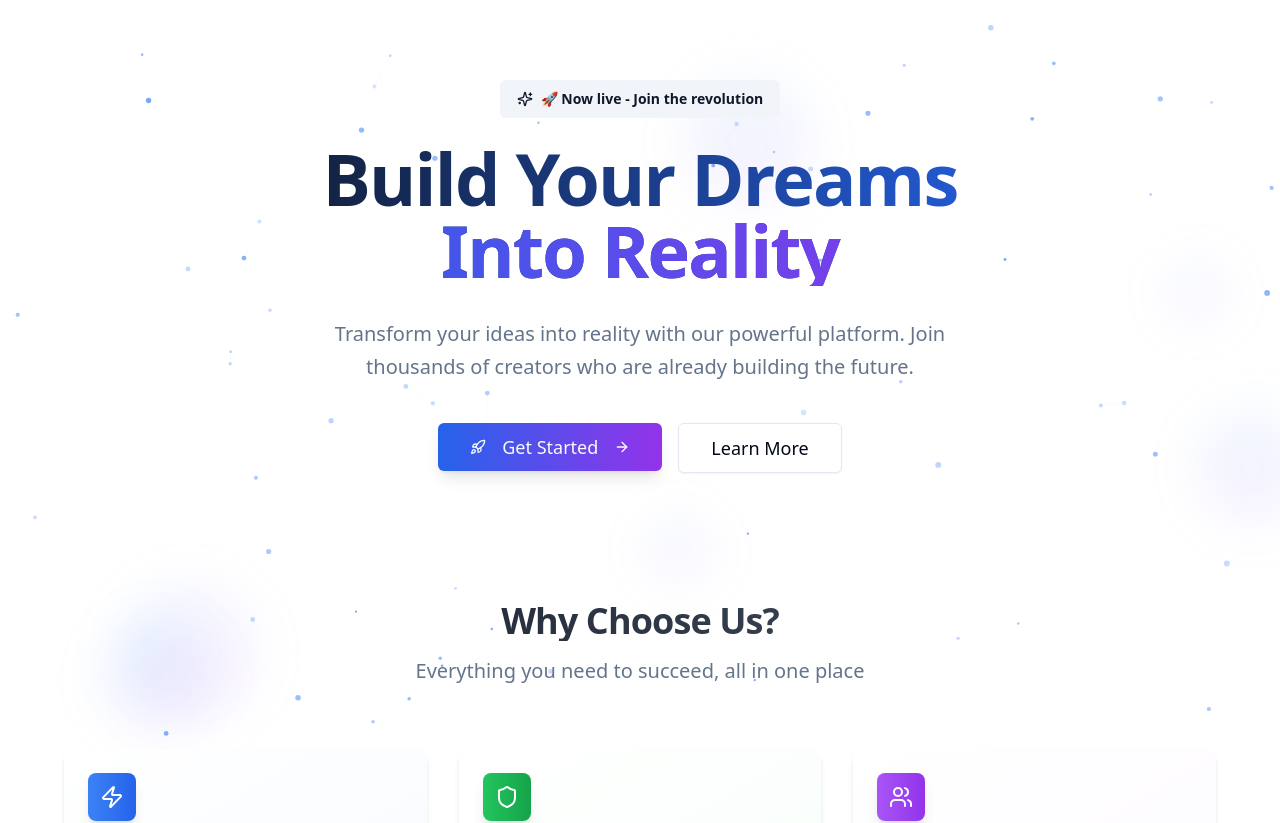
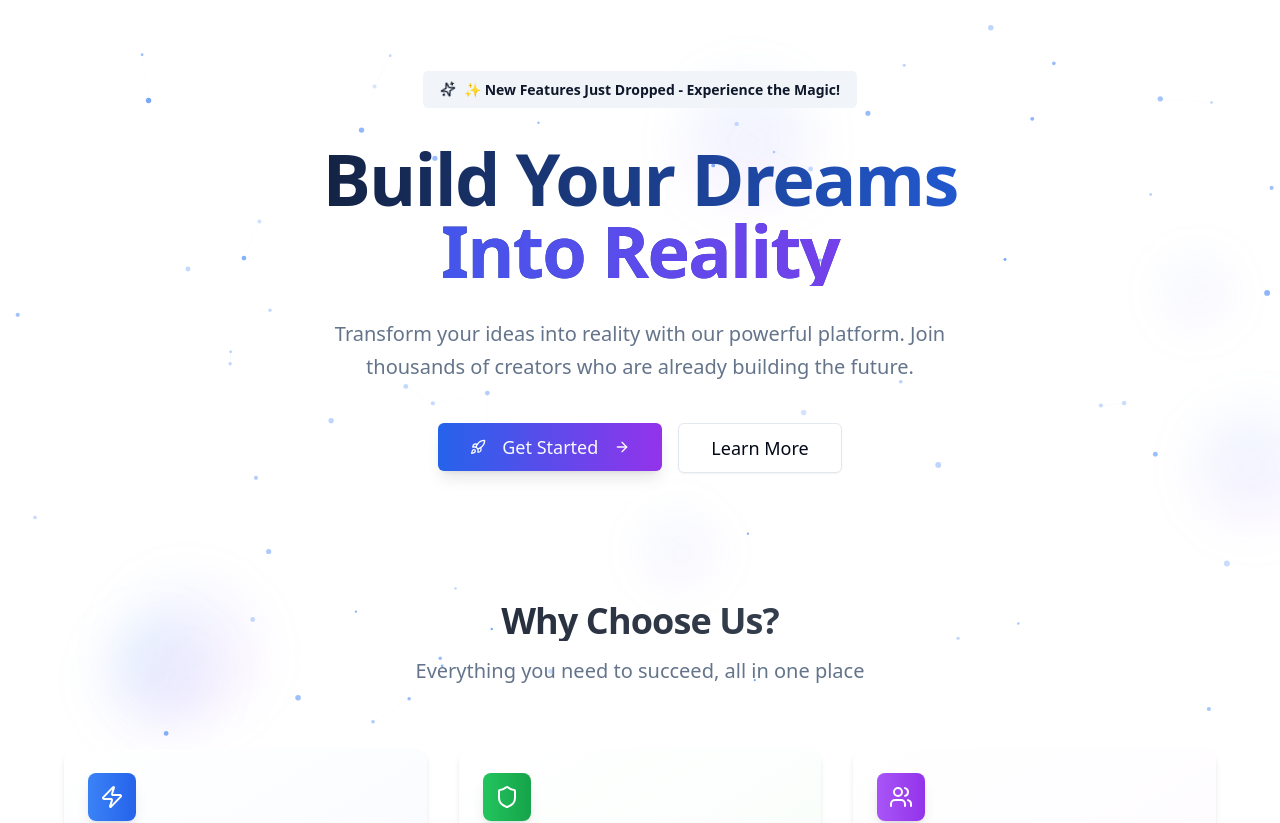
Before and after one commit to magnolia-AI/hello123-1qM1A, a Next.js app: page / in a window 1280 px wide. Shown: the top 823 px of the page. Built offline with nearby package versions, Linux system fonts and the light colour scheme.

Commit message:
Update files after message

```diff
--- a/app/page.tsx
+++ b/app/page.tsx
@@ -19,9 +19,9 @@ export default function Home() {
       <section className="container mx-auto px-4 pt-20 pb-32 relative z-10">
         <div className="max-w-4xl mx-auto text-center">
           <ScrollAnimation direction="fade" delay={200}>
-            <Badge variant="secondary" className="mb-6 px-4 py-2 text-sm animate-pulse">
-              <Sparkles className="w-4 h-4 mr-2" />
-              🚀 Now live - Join the revolution
+            <Badge variant="secondary" className="mb-6 px-4 py-2 text-sm animate-bounce hover:animate-pulse transition-all duration-300 hover:scale-105 cursor-pointer">
+              <Sparkles className="w-4 h-4 mr-2 animate-spin" />
+              ✨ New Features Just Dropped - Experience the Magic!
             </Badge>
           </ScrollAnimation>
 
```
Also changed, not shown: 1 other file (tests, documents, lock files or other folders).
